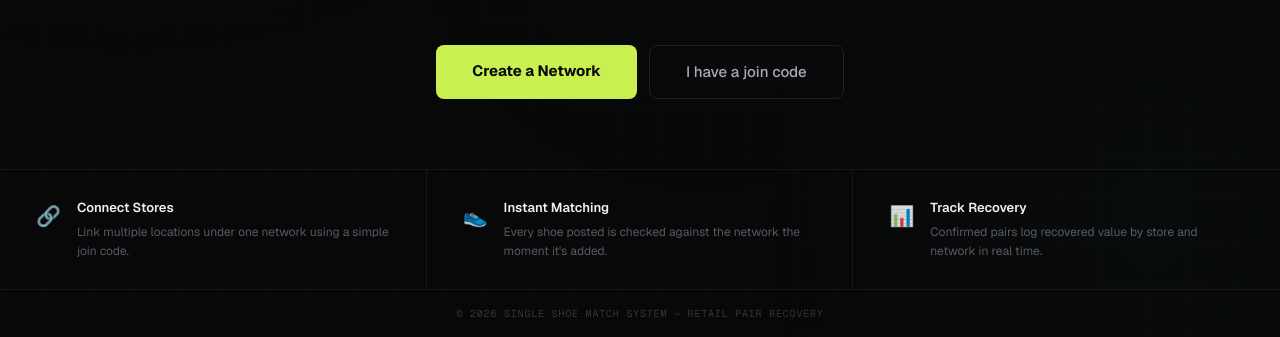
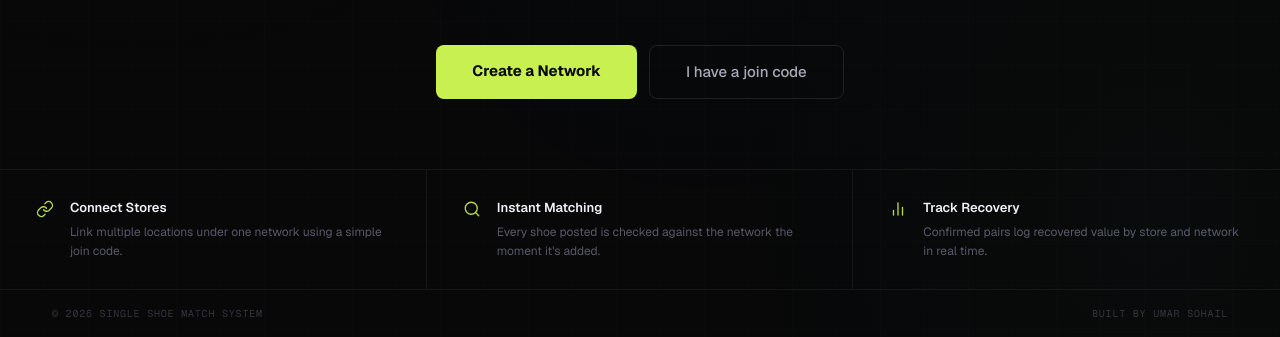
Before and after one commit to Usohail1-source/single-shoe-match-system, a website: page views/index.html in a window 1280 px wide. Shown: the part 463-800 px from the top of the page. Drawn offline with nearby package versions, Linux system fonts and the light colour scheme.

Commit message:
remove emojis, add credit

```diff
--- a/views/index.html
+++ b/views/index.html
@@ -87,7 +87,6 @@
       position: relative;
     }
 
-    /* Ambient glow */
     .landing-hero::before {
       content: '';
       position: absolute;
@@ -211,10 +210,10 @@
     .strip-item:last-child { border-right: none; }
 
     .strip-icon {
-      font-size: 20px;
       flex-shrink: 0;
       margin-top: 2px;
-      opacity: 0.85;
+      color: var(--accent);
+      opacity: 0.9;
     }
 
     .strip-text h3 {
@@ -237,7 +236,7 @@
       height: 48px;
       display: flex;
       align-items: center;
-      justify-content: center;
+      justify-content: space-between;
       flex-shrink: 0;
     }
 
@@ -290,32 +289,53 @@
 
   <!-- Feature strip -->
   <div class="landing-strip">
+
     <div class="strip-item">
-      <div class="strip-icon">🔗</div>
+      <div class="strip-icon">
+        <svg width="18" height="18" viewBox="0 0 24 24" fill="none" stroke="currentColor" stroke-width="1.8" stroke-linecap="round" stroke-linejoin="round">
+          <path d="M10 13a5 5 0 007.54.54l3-3a5 5 0 00-7.07-7.07l-1.72 1.71"/>
+          <path d="M14 11a5 5 0 00-7.54-.54l-3 3a5 5 0 007.07 7.07l1.71-1.71"/>
+        </svg>
+      </div>
       <div class="strip-text">
         <h3>Connect Stores</h3>
         <p>Link multiple locations under one network using a simple join code.</p>
       </div>
     </div>
+
     <div class="strip-item">
-      <div class="strip-icon">👟</div>
+      <div class="strip-icon">
+        <svg width="18" height="18" viewBox="0 0 24 24" fill="none" stroke="currentColor" stroke-width="1.8" stroke-linecap="round" stroke-linejoin="round">
+          <circle cx="11" cy="11" r="8"/>
+          <path d="M21 21l-4.35-4.35"/>
+        </svg>
+      </div>
       <div class="strip-text">
         <h3>Instant Matching</h3>
         <p>Every shoe posted is checked against the network the moment it's added.</p>
       </div>
     </div>
+
     <div class="strip-item">
-      <div class="strip-icon">📊</div>
+      <div class="strip-icon">
+        <svg width="18" height="18" viewBox="0 0 24 24" fill="none" stroke="currentColor" stroke-width="1.8" stroke-linecap="round" stroke-linejoin="round">
+          <line x1="18" y1="20" x2="18" y2="10"/>
+          <line x1="12" y1="20" x2="12" y2="4"/>
+          <line x1="6"  y1="20" x2="6"  y2="14"/>
+        </svg>
+      </div>
       <div class="strip-text">
         <h3>Track Recovery</h3>
         <p>Confirmed pairs log recovered value by store and network in real time.</p>
       </div>
     </div>
+
   </div>
 
   <!-- Footer -->
   <footer class="landing-footer">
-    <p>© 2026 Single Shoe Match System — Retail Pair Recovery</p>
+    <p>© 2026 Single Shoe Match System</p>
+    <p>Built by Umar Sohail</p>
   </footer>
 
 </body>
```
